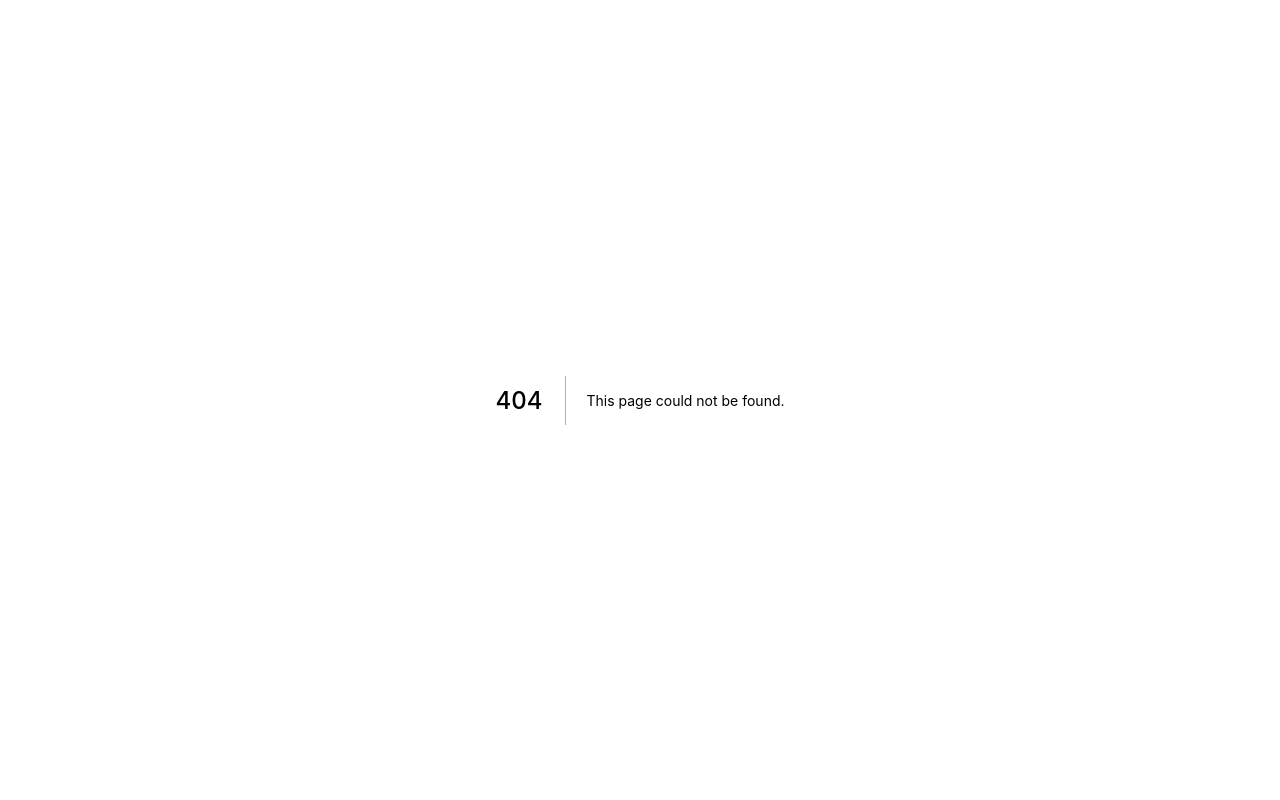
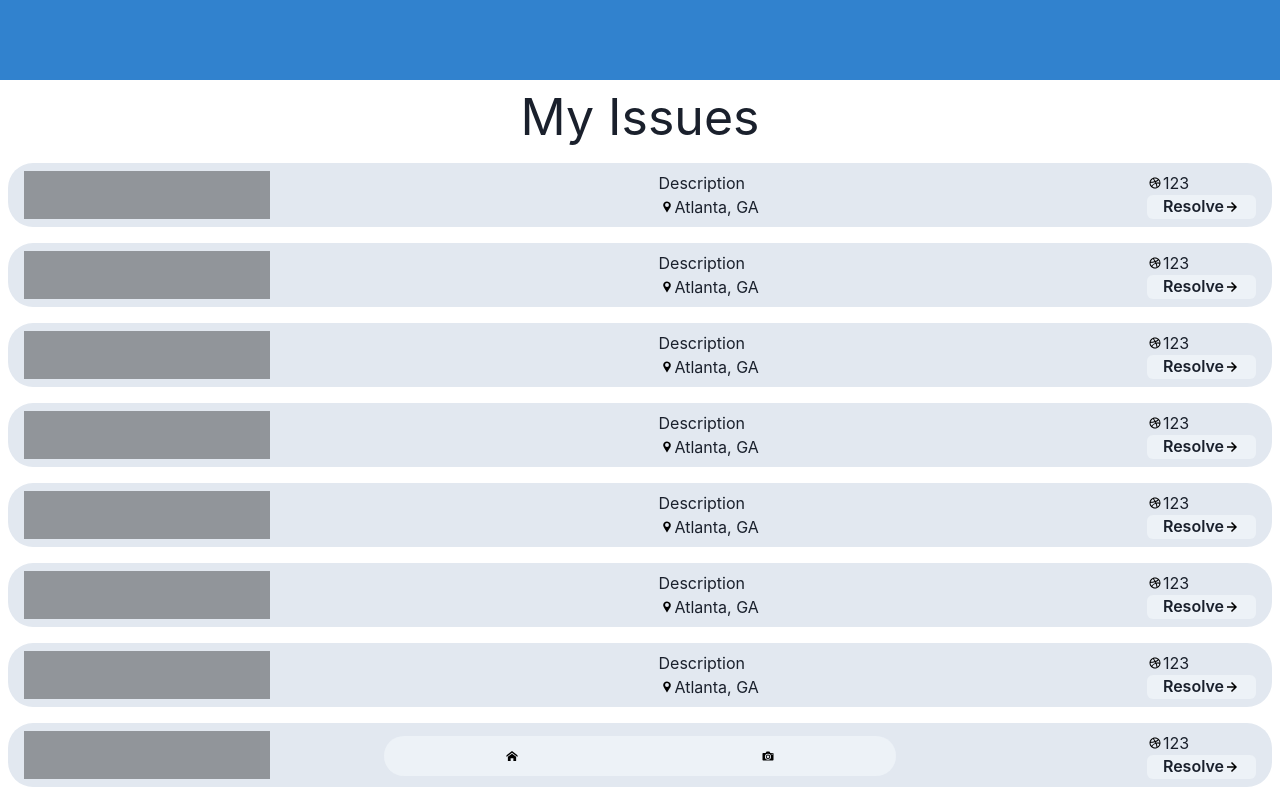
Before and after one commit to tawsifkamal/clean-up-crew, a Next.js app: page /myissues in a window 1280 px wide. Before the commit this address had no page. Shown: the top 800 px of the page. Built offline with nearby package versions, Linux system fonts and the light colour scheme.

Commit message:
tabmodal and issue cards

```diff
--- a/comps/issueContractorCard.js
+++ b/comps/issueContractorCard.js
@@ -1,10 +1,63 @@
-import { Box } from "@chakra-ui/react";
+import { Box, Text, Flex, Button, Spacer, createIcon } from "@chakra-ui/react";
+import { useState } from "react";
+import { CoinIcon, PinIcon } from "./issueFeedCard";
+
+export const CheckIcon = createIcon({
+    displayName: "CheckIcon",
+    viewBox: "0 0 32 32",
+    path: (
+        <path d="M5 16.577l2.194-2.195 5.486 5.484L24.804 7.743 27 9.937l-14.32 14.32z" />
+    )
+})
+
+export const ArrowRIcon = createIcon({
+    displayName: "ArrowRIcon",
+    viewBox: "0 0 32 32",
+    path: (
+        <path d="M5.975 17.504l14.287.001-6.367 6.366L16.021 26l10.004-10.003L16.029 6l-2.128 2.129 6.367 6.366H5.977z"/>
+    )
+})
+
 
 export default function IssueContractorCard() {
+    const [postData, setPostData] = useState({
+        isResolved: false
+    });
     return (
-        <Box>
-
-        </Box>
-    )
+      <Flex
+        w="100%"
+        h="8vh"
+        bg="gray.200"
+        borderRadius="25px"
+        px="4"
+        py="2"
+        my="2"
+      >
+        <Flex className="Image" w="20%" h="100%" bg="blackAlpha.500"></Flex>
+        <Spacer />
+        <Flex flexDirection="column">
+          <Text>Description</Text>
+          <Spacer />
+          <Flex flexDirection="row" justifyContent="left" alignItems="center">
+            <PinIcon />
+            <Text>Atlanta, GA</Text>
+          </Flex>
+        </Flex>
+        <Spacer />
+        <Flex flexDirection="column">
+          <Flex flexDirection="row" alignItems="center">
+            <CoinIcon />
+            <Text>123</Text>
+          </Flex>
+          <Button>
+            <Flex flexDirection="row" alignItems='center'>
+                <Text>{postData?.isResolved ? "Resolved" : "Resolve"}</Text>
+                <Spacer />
+                {postData?.isResolved ? <CheckIcon /> : <ArrowRIcon /> }
+            </Flex>
+          </Button>
+        </Flex>
+      </Flex>
+    );
 
 }
--- a/comps/issueFeedCard.js
+++ b/comps/issueFeedCard.js
@@ -57,7 +57,7 @@ export const CoinIcon = createIcon({
 
 export default function IssueFeedCard() {
 
-    const {userType} = useContext(userContext);
+    const userType = useContext(userContext);
     return (
       <Box
         my="2"
@@ -84,7 +84,7 @@ export default function IssueFeedCard() {
           border="none"
         ></Textarea>
         <Flex flexDirection="row" px="2">
-          {userType == "user" ? (
+          {userType == 'user' ? (
             <Flex flexDirection="row">
               <Button>
                 <LoveIcon />
--- a/comps/tabModal.js
+++ b/comps/tabModal.js
@@ -1,6 +1,6 @@
 import { Button, createIcon, Flex } from "@chakra-ui/react";
 import { useRouter } from "next/router";
-import { useContext } from "react";
+import { useContext, useEffect } from "react";
 import { userContext } from "../pages/userFeed";
 
 export const CameraIcon = createIcon({
@@ -24,17 +24,22 @@ export const HomeIcon = createIcon({
 
 export default function TabModal() {
     const router = useRouter();
-    const {userType} = useContext(userContext)
+    const userType = useContext(userContext);
+
+    useEffect(() => {
+        console.log(userType)
+    }, [])
 
     function handleHome() {
+        router.push("/userFeed")
+    }
+
+    function handleCamera() {
         if (userType == 'user') {
             router.push("/userFeed")
         } else {
-            router.push("/contractorFeed")
+            router.push("/myissues")
         }
-    }
-
-    function handleCamera() {
 
     }
 
@@ -43,7 +48,7 @@ export default function TabModal() {
         <Button h='100%' w='50%' borderRadius='25px 0 0 25px' onClick={handleHome}>
         <HomeIcon />
         </Button>
-        <Button h='100%' w='50%' borderRadius='0 25px 25px 0'>
+        <Button h='100%' w='50%' borderRadius='0 25px 25px 0' onClick={handleCamera}>
         <CameraIcon />
         </Button>
       </Flex>
--- /dev/null
+++ b/pages/myissues.js
@@ -0,0 +1,38 @@
+import { Flex, Text } from "@chakra-ui/react";
+import IssueContractorCard from "../comps/issueContractorCard";
+import TabModal from "../comps/tabModal";
+
+export default function MyIssues() {
+    return (
+      <Flex className="MyIssues" flexDirection="column">
+        <Flex
+          className="HeaderBox"
+          bg="blue.500"
+          color={"black"}
+          h="10vh"
+          w="100vw"
+        ></Flex>
+        <Text textAlign="center" fontSize="50px">
+          My Issues
+        </Text>
+        <Flex flexDirection="column" px="2">
+          <IssueContractorCard />
+          <IssueContractorCard />
+          <IssueContractorCard />
+          <IssueContractorCard />
+          <IssueContractorCard />
+          <IssueContractorCard />
+          <IssueContractorCard />
+          <IssueContractorCard />
+          <IssueContractorCard />
+          <IssueContractorCard />
+          <IssueContractorCard />
+          <IssueContractorCard />
+          <IssueContractorCard />
+          <IssueContractorCard />
+          <IssueContractorCard />
+        </Flex>
+        <TabModal />
+      </Flex>
+    );
+}
--- a/pages/userFeed.js
+++ b/pages/userFeed.js
@@ -8,7 +8,7 @@ export const userContext = createContext();
 const UserFeed = () => {
   const [feed, setFeed] = useState([]);
   const [userData, setUserData] = useState({
-    userType: 'user'
+    userType: 'contractor'
   });
 
   return (
```
Also changed, not shown: pages/contractorFeed.js (deleted, +0 -7 lines).
